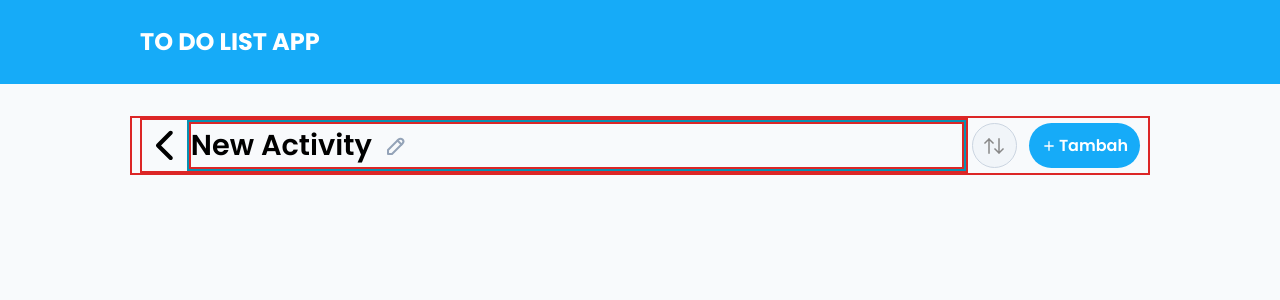
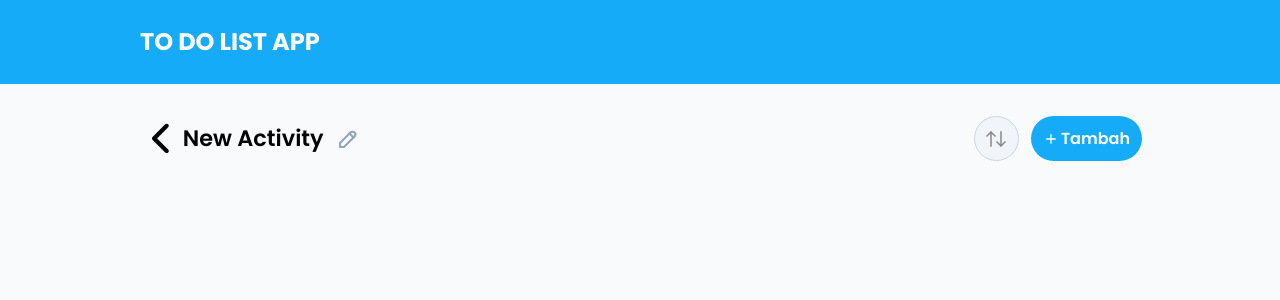
Before and after one commit to elangyudha280/devcode-challange-case-todolist, a React (Vite) app: page /detail/1 in a window 1280 px wide. Shown: the top 300 px of the page. Built offline with nearby package versions, Linux system fonts and the light colour scheme.

Commit message:
selesai buat component header di detailPageActivity

```diff
--- a/src/component/navbar.jsx
+++ b/src/component/navbar.jsx
@@ -5,8 +5,8 @@ import React from "react";
 const Navbar = ()=>{
     return (
         <nav className="main_navbar">
-            <div className="container_nav max-w-[1000px] flex items-center h-[60px] mx-auto">
-                <h2 className="text-white font-bold text-[1.5em] uppercase">to do list app</h2>
+            <div data-cy="header-background" className="container_nav max-w-[1000px] flex items-center h-[60px] mx-auto">
+                <h2 data-cy="header-title" className="text-white font-bold text-[1.5em] uppercase">to do list app</h2>
             </div>
         </nav>
     )
--- a/src/index.css
+++ b/src/index.css
@@ -46,7 +46,7 @@
 
 
 .header_detail_activity{
-   @apply relative w-full flex flex-col gap-1 md:flex-row;
+   @apply relative w-full flex flex-col gap-3 md:gap-1 md:flex-row;
 }
 
 .nav_item_add_todo{
--- a/src/pages/detailPage.jsx
+++ b/src/pages/detailPage.jsx
@@ -14,21 +14,24 @@ import { Link } from "react-router-dom";
 const DetailPage = ()=>{
     return (
         <PagesLayout title="detailActivity" >
-            <section className="max-w-[1020px] px-2 mx-auto mt-[2em] border-2 border-red-600">
+            <section className="max-w-[1020px] px-2 mx-auto mt-[2em] ">
                 {/* header Detail Activty */}
                 <header className="header_detail_activity">
                     {/* icon nav */}
-                    <div className="flex-1 flex w-full border-2 border-red-600">
+                    <div className="flex-1 flex w-full border-b-[1px] border-b-slate-200 py-2 md:border-0 md:py-0">
                         <Link to={'/'} className="self-center">
                             <IoIosArrowForward className=" inline-block text-[2em]  font-semibold  rotate-[-180deg] md:text-[2.8em]"/>
                         </Link>
 
                         {/* title activty */}
-                        <div className="flex-1 w-full border-2 border-cyan-600">
-                            <div className="flex  items-center border-2 border-red-600 h-full ">
-                                <h2 className="title_activty pr-3 text-[1.4em]  font-semibold cursor-pointer md:text-[1.8em]">
+                        <div className="flex-1 w-full ">
+                            <div className="flex  items-center  h-full ">
+                                {/* title detail activity */}
+                                <h2 className="title_activty pr-3 flex-1  text-[1.4em]  font-semibold cursor-pointer md:text-[1.4em] md:flex-initial">
                                     New Activity
                                 </h2>
+                                {/* input change detail activity */}
+                                {/* <input type="text" className=" flex-1 w-full py-1 bg-transparent text-semibold outline-none border-b-[1px] border-b-slate-200 text-[1.3em] md:text-[1.4em]" /> */}
                                 <button className="py-1">
                                     <TbPencil className="text-[1.5em] text-slate-400 font-medium"/>
                                 </button>
@@ -38,11 +41,12 @@ const DetailPage = ()=>{
 
                     {/* action nav add todo */}
                     <div className="nav_item_add_todo">
-
+                        {/* button devide sort todo */}
                         <button className="btn_sort_todo h-[40px] w-[40px] rounded-full bg-slate-100 border-[1px] border-slate-300 grid place-items-center md:h-[45px] md:w-[45px]" >
                             <img src={tableArrowsSort} className="object-center " alt="" />
                         </button>
 
+                        {/* button add todo */}
                         <button className="relative flex items-center gap-[2px] h-[40px]  justify-center rounded-full w-auto px-3  transition-all duration-300 hover:opacity-[0.6] text-white bg-blue-navbar py-2.5 md:h-[45px]">
                             <BiPlus className="text-[0.9em] md:text-[1em] font-bold" />
                             <p className="text-[0.9em] md:text-[1em] font-semibold">Tambah</p>
```
